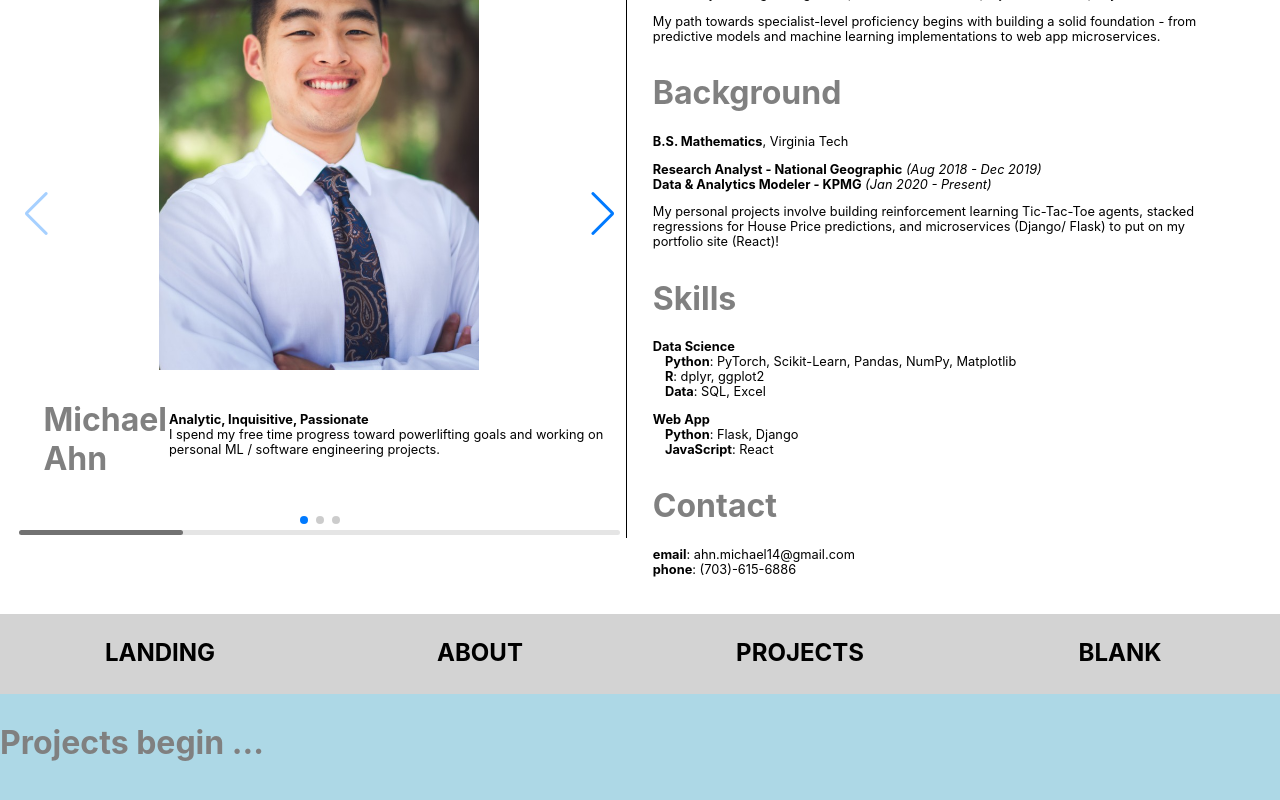
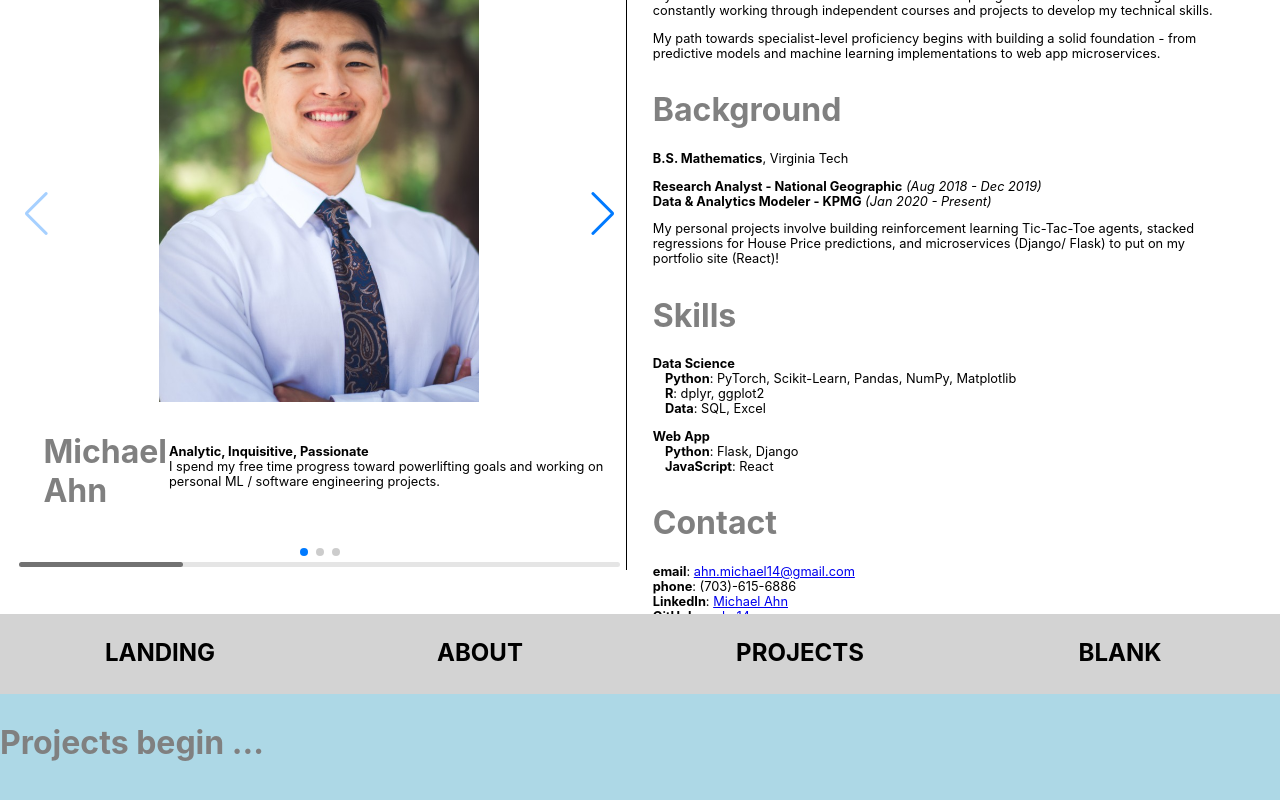
Before and after one commit to mahn14/my-app, a React (Create React App) app: page / in a window 1280 px wide. Shown: the part 986-1786 px from the top of the page. Built offline with nearby package versions, Linux system fonts and the light colour scheme.

Commit message:
make href contact, adjust positioning

```diff
--- a/src/components/About.js
+++ b/src/components/About.js
@@ -64,8 +64,14 @@ class About extends Component {
 
 
                         <h1>Contact</h1>
-                            <p><b>email</b>: ahn.michael14@gmail.com<br></br>
-                            <b>phone</b>: (703)-615-6886<br></br>
+                            <p>
+                                <b>email</b>: <a href="mailto:ahn.michael14@gmail.com">ahn.michael14@gmail.com</a><br></br>
+                                <b>phone</b>: (703)-615-6886<br></br>
+                                <b>LinkedIn</b>: <a href="https://www.linkedin.com/in/michael-ahn-396465157/"
+                                                    target="_blank">Michael Ahn</a><br></br>
+                                <b>GitHub</b>: <a href="https://github.com/mahn14"
+                                                  target="_blank">mahn14</a>
+
                             </p>
                     </div>
 
--- a/src/css/About.css
+++ b/src/css/About.css
@@ -1,7 +1,8 @@
 /* Home --------------------------------- */
 .About {
     height: 100vh;
-    width: 50vw;
+    width: 50vw - 7%;
+
     display: flex;
     justify-content: center;
     align-items: center;
@@ -14,6 +15,7 @@
 .text {
     margin: 2%;
     padding-right: 5%;
+    padding-top: 10%;
 }
 
 /* Item formatting ---------------------- */
--- a/src/css/Carousel.css
+++ b/src/css/Carousel.css
@@ -1,10 +1,10 @@
 .carousel {
     height: 100vh;
     width: 50vw;
+
     display: flex;
     justify-content: center;
     align-items: center;
-
 }
 .emptyNavbar {
     height: 10%;
@@ -13,9 +13,9 @@
 .Swiper {
     border-right: 1px black solid;
     margin: 2%;
+    padding-top: 10%;
+    position: relative;
 
-
-    position: relative;
 }
 
 img {
```
Also changed, not shown: src/App.css (line endings or trailing spaces), 1 other file (tests, documents, lock files or other folders).
